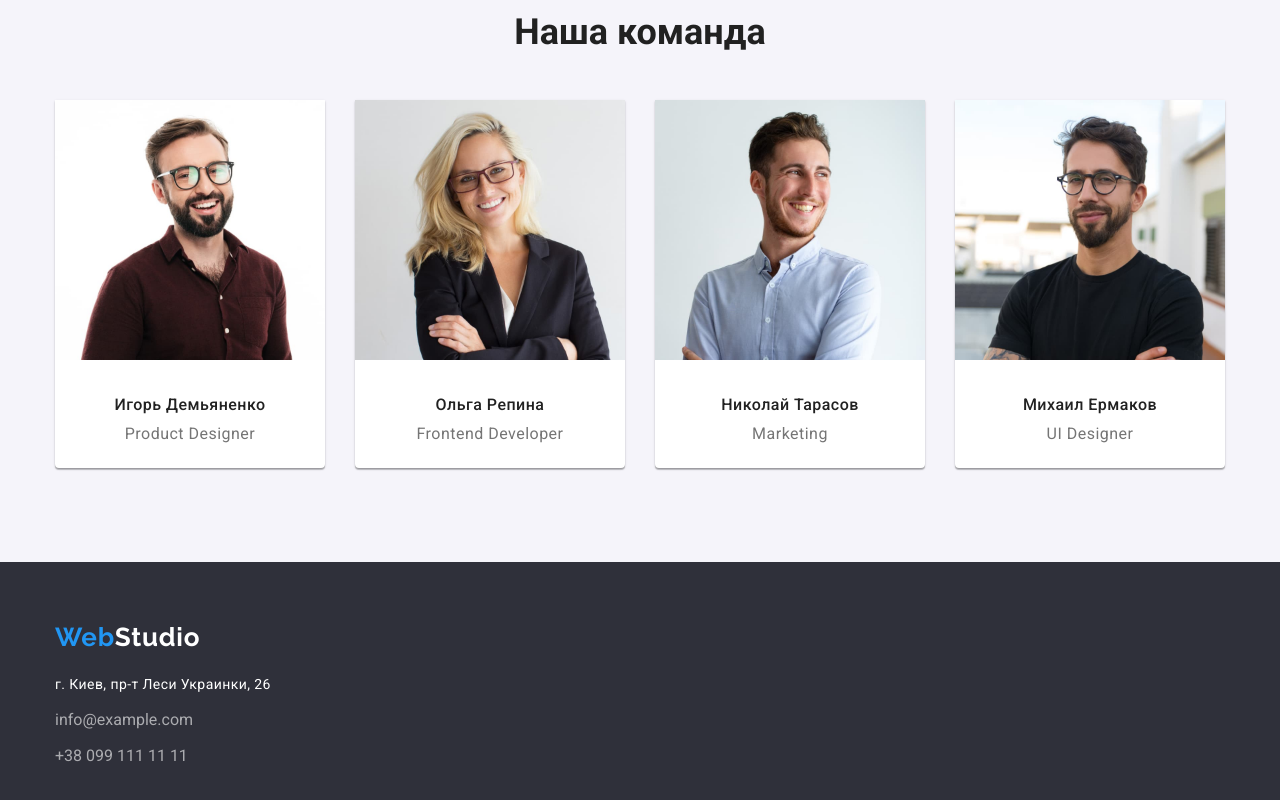
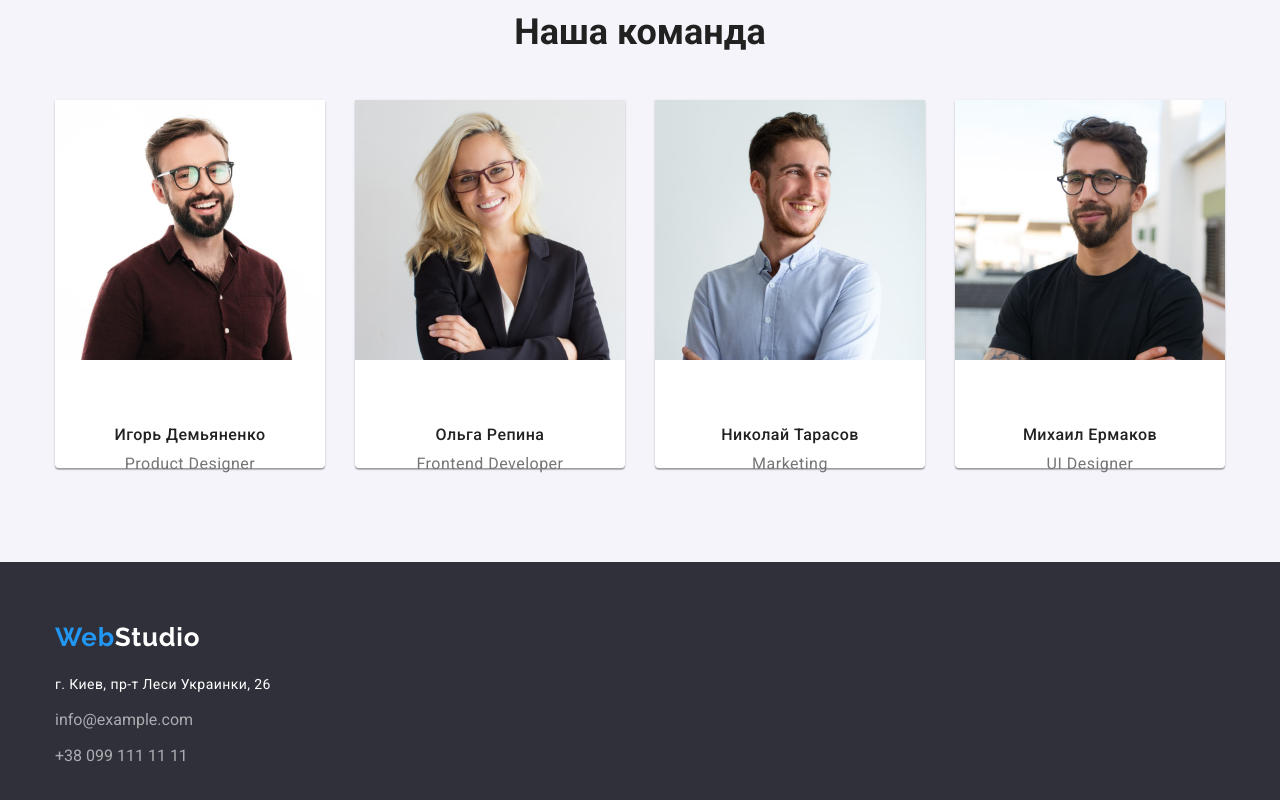
Before and after one commit to OksanaShcherbatyuk/goit-markup-hw-03, a plain HTML site: page index.html in a window 1280 px wide. Shown: the part 1530-2330 px from the top of the page. Drawn offline with nearby package versions, Linux system fonts and the light colour scheme.

Commit message:
виправляє помилки по зауваженням ментора
додає letter-spacing та робить дів з падінгами для карток

```diff
--- a/css/styles.css
+++ b/css/styles.css
@@ -214,6 +214,7 @@ button {
     font-weight: 400;
     font-size: 14px;
     line-height: 1.71;
+
 }
 
 .whatwedo h2,
@@ -253,6 +254,12 @@ button {
     border-radius: 0px 0px 4px 4px;
 }
 
+.team-descr {
+    padding-top: 30px;
+    padding-bottom: 30px;
+    padding-left: 32px;
+    padding-right: 32px;
+}
 .team h2 {
     color: var(--text-color-primary);
     font-weight: 700;
--- a/index.html
+++ b/index.html
@@ -11,7 +11,7 @@
     <link rel="stylesheet" href="https://cdnjs.cloudflare.com/ajax/libs/modern-normalize/1.0.0/modern-normalize.min.css" />
     <link rel="stylesheet" href="./css/styles.css">
 </head>
-<body>
+<body class="wrapper" >
     <!--header container-->
     <header class="header">
         <div class="container nav">
@@ -85,23 +85,31 @@
                 <ul class="team-list">
                     <li class="team-card">
                         <img src="./images/team1.jpg" width="270" alt="Игорь Демьяненко">
+                        <div class="team-descr">
                         <h3>Игорь Демьяненко</h3>
                         <p>Product Designer</p>
+                        </div>
                     </li>
                     <li class="team-card">
                         <img src="./images/team2.jpg" width="270" alt="Ольга Репина">
+                        <div class="team-descr">
                         <h3>Ольга Репина</h3>
                         <p>Frontend Developer</p>
+                        </div>
                     </li>
                     <li class="team-card">
                         <img src="./images/team3.jpg" width="270" alt="Николай Тарасов">
+                        <div class="team-descr">
                         <h3>Николай Тарасов</h3>
                         <p>Marketing</p>
+                        </div>
                     </li>
                     <li class="team-card">
                         <img src="./images/team4.jpg" width="270" alt="Михаил Ермаков">
+                        <div class="team-descr">
                         <h3>Михаил Ермаков</h3>
                         <p>UI Designer</p>
+                        </div>
                     </li>
                 </ul>
             </div>
```
